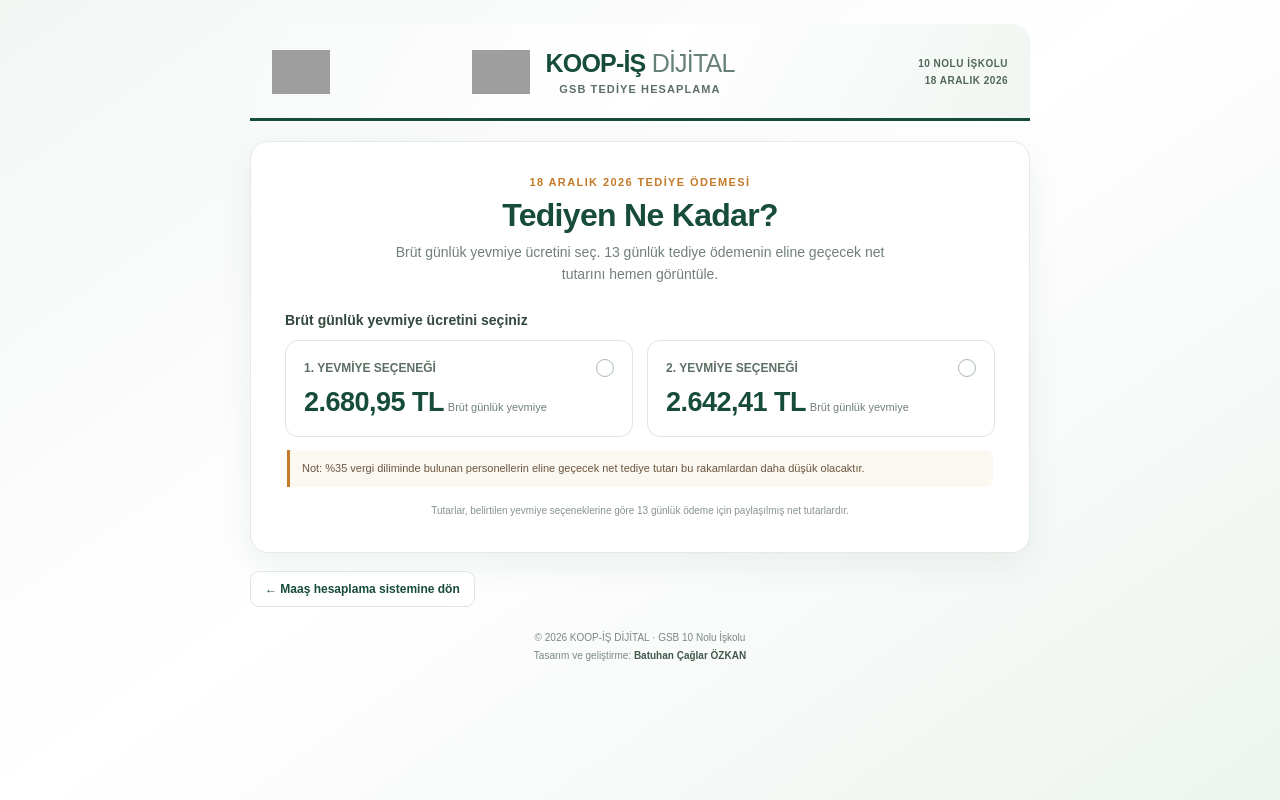
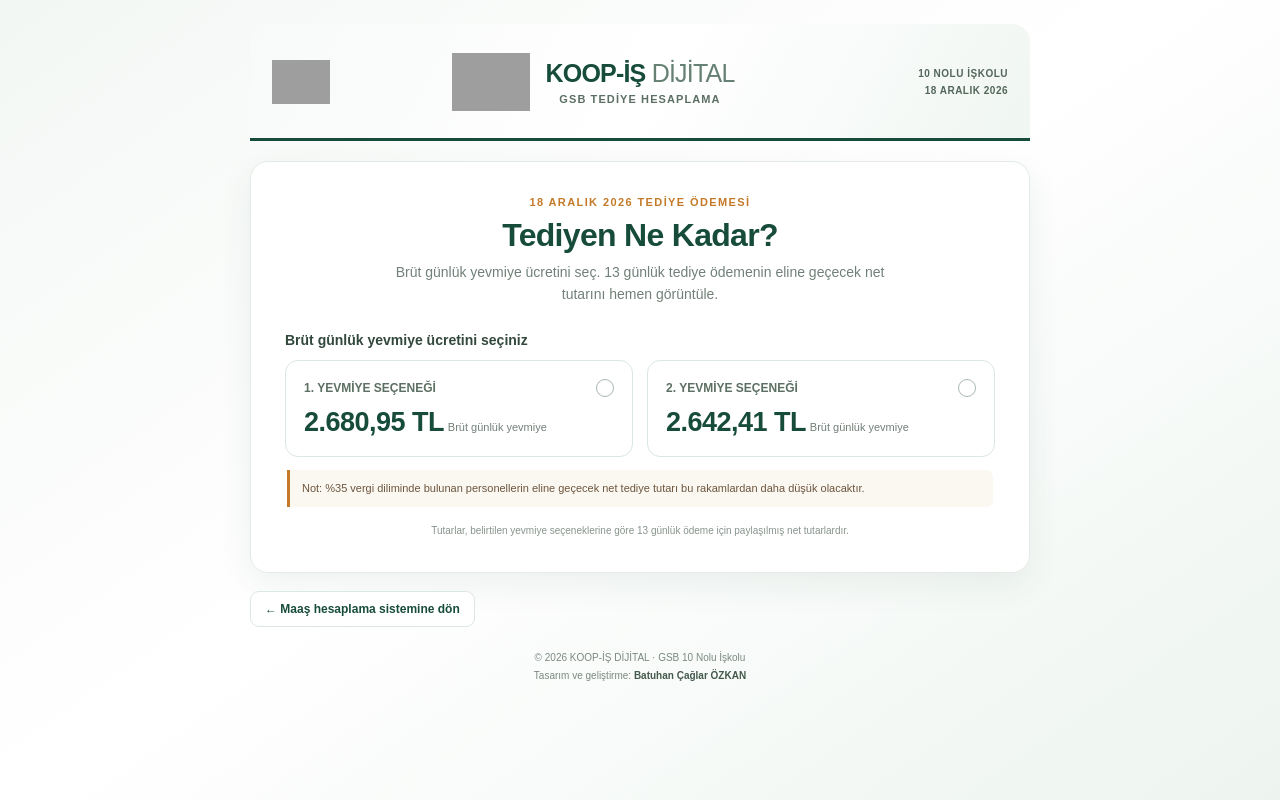
Before and after one commit to batuhancaglarozkan/gsbmaashesaplama-test, a plain HTML site: page gsb10tediye.html in a window 1280 px wide. Drawn offline with Linux system fonts and the light colour scheme; grey boxes are pictures that could not be loaded.

Commit message:
Tediye sayfası logo CSS satırlarını düzelt

```diff
--- a/gsb10tediye.html
+++ b/gsb10tediye.html
@@ -12,7 +12,8 @@ body{margin:0;padding:24px 15px 36px;background:linear-gradient(145deg,#f3f7f4 0
 .page{width:100%;max-width:780px;margin:0 auto}
 .brand-header{display:grid;grid-template-columns:1fr auto 1fr;align-items:center;gap:16px;padding:19px 22px 17px;background:linear-gradient(120deg,#f7faf8 0%,#fff 52%,#f0f6f2 100%);border-bottom:3px solid var(--green);border-radius:18px 18px 0 0}
 .logos{display:flex;align-items:center;justify-content:space-between;gap:12px}
-.logos img{width:58px;height:58px;object-fit:contain}\n.logos img:last-child{width:78px;height:78px}
+.logos img{width:58px;height:58px;object-fit:contain}
+.logos img:last-child{width:78px;height:78px}
 .brand{text-align:center;white-space:nowrap}
 .brand-name{font-size:25px;font-weight:900;letter-spacing:-.8px;color:var(--green)}
 .brand-name span{font-weight:400;color:#668174}
```
